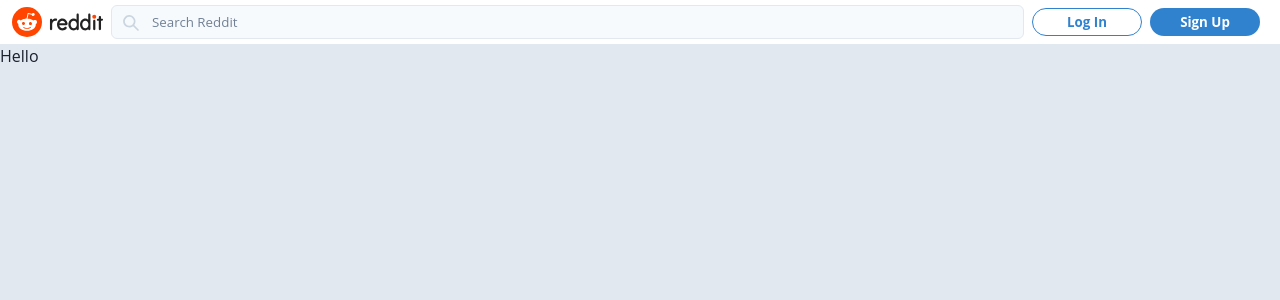
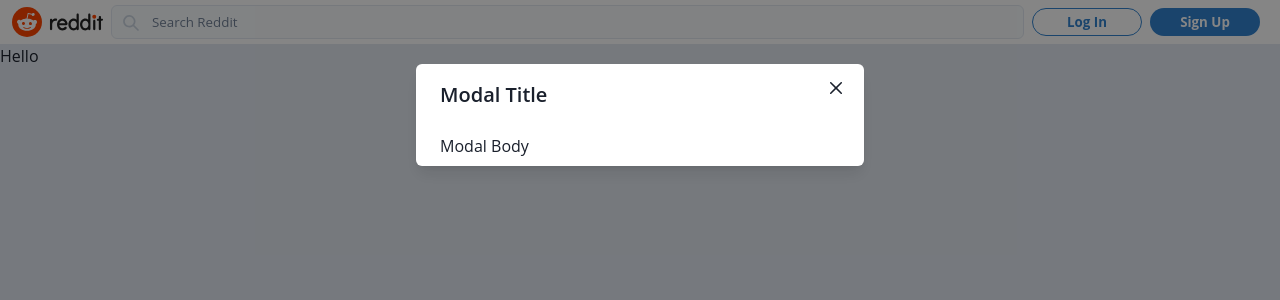
Before and after one commit to Coding-Jesus/Reddit_Clone, a Next.js app in the folder reddit_clone/: page / in a window 1280 px wide. Both pictures are taken after a click on the button "Log In". Shown: the top 300 px of the page. Built offline with nearby package versions, Linux system fonts and the light colour scheme.

Commit message:
setup auth modal with recoil

```diff
--- /dev/null
+++ b/reddit_clone/src/atoms/authModalAtom.ts
@@ -0,0 +1,17 @@
+import { atom } from "recoil";
+
+export interface AuthModalState {
+    open: boolean;
+    view: "login" | "signup" | "resetpassword";
+}
+
+const defaultModalState: AuthModalState = {
+    open: false,
+    view: "login"
+}
+
+export const AuthModalState = atom<AuthModalState>({
+    key: "authModalState",
+    default: defaultModalState,
+
+})
--- /dev/null
+++ b/reddit_clone/src/components/Modal/Auth/AuthModal.tsx
@@ -0,0 +1,32 @@
+import { AuthModalState } from '../../../atoms/authModalAtom';
+import { Button, Modal, ModalBody, ModalCloseButton, ModalContent, ModalFooter, ModalHeader, ModalOverlay, useDisclosure } from '@chakra-ui/react';
+import { useRecoilState } from "recoil";
+import React from 'react';
+
+const AuthModal: React.FC = () => {
+    const [modalState, setModalState] = useRecoilState(AuthModalState)
+
+    const handleClose = () => {
+        setModalState((prev) => ({
+            ...prev,
+            open: false,
+        }));
+    };
+
+    return (
+        <>
+
+            <Modal isOpen={modalState.open} onClose={handleClose}>
+                <ModalOverlay />
+                <ModalContent>
+                    <ModalHeader>Modal Title</ModalHeader>
+                    <ModalCloseButton />
+                    <ModalBody>
+                        Modal Body
+                    </ModalBody>
+                </ModalContent>
+            </Modal>
+        </>
+    )
+};
+export default AuthModal;
--- a/reddit_clone/src/components/Navbar/RightContent/AuthButtons.tsx
+++ b/reddit_clone/src/components/Navbar/RightContent/AuthButtons.tsx
@@ -1,7 +1,10 @@
 import { Button } from '@chakra-ui/react';
 import React from 'react';
+import { useSetRecoilState } from 'recoil';
+import { AuthModalState } from '../../../atoms/authModalAtom';
 
 const AuthButtons: React.FC = () => {
+    const setAuthModalState = useSetRecoilState(AuthModalState);
     return (
         <>
             <Button
@@ -10,7 +13,7 @@
                 display={{ base: "none", sm: "flex" }}
                 width={{ base: "70px", md: "110px" }}
                 mr={2}
-            // onClick={() => {}}
+                onClick={() => setAuthModalState({ open: true, view: "login" })}
             >Log In
             </Button>
             <Button
@@ -18,7 +21,7 @@
                 display={{ base: "none", sm: "flex" }}
                 width={{ base: "70px", md: "110px" }}
                 mr={2}
-            // onClick={() => {}}
+                onClick={() => setAuthModalState({ open: true, view: "signup" })}
             >
                 Sign Up
             </Button>
--- a/reddit_clone/src/components/Navbar/RightContent/RightContent.tsx
+++ b/reddit_clone/src/components/Navbar/RightContent/RightContent.tsx
@@ -1,3 +1,4 @@
+import AuthModal from '@/components/Modal/Auth/AuthModal';
 import { Flex } from '@chakra-ui/react';
 import React from 'react';
 import AuthButtons from './AuthButtons';
@@ -10,7 +11,7 @@
 const RightContent: React.FC<RightContentProps> = () => {
     return (
         <>
-            {/* AuthModal />*/}
+            <AuthModal />
             <Flex justify="center" align="center">
                 <AuthButtons />
             </Flex>
--- a/reddit_clone/src/pages/_app.tsx
+++ b/reddit_clone/src/pages/_app.tsx
@@ -2,14 +2,17 @@
 import { ChakraProvider } from "@chakra-ui/react";
 import { theme } from '../chakra/theme';
 import Layout from '../components/layouts/Layout';
+import { RecoilRoot } from 'recoil';
 
 function MyApp({ Component, pageProps }: AppProps) {
   return (
-    <ChakraProvider theme={theme}>
-      <Layout>
-        <Component {...pageProps} />
-      </Layout>
-    </ChakraProvider>
+    <RecoilRoot>
+      <ChakraProvider theme={theme}>
+        <Layout>
+          <Component {...pageProps} />
+        </Layout>
+      </ChakraProvider>
+    </RecoilRoot>
   );
 }
 
```
